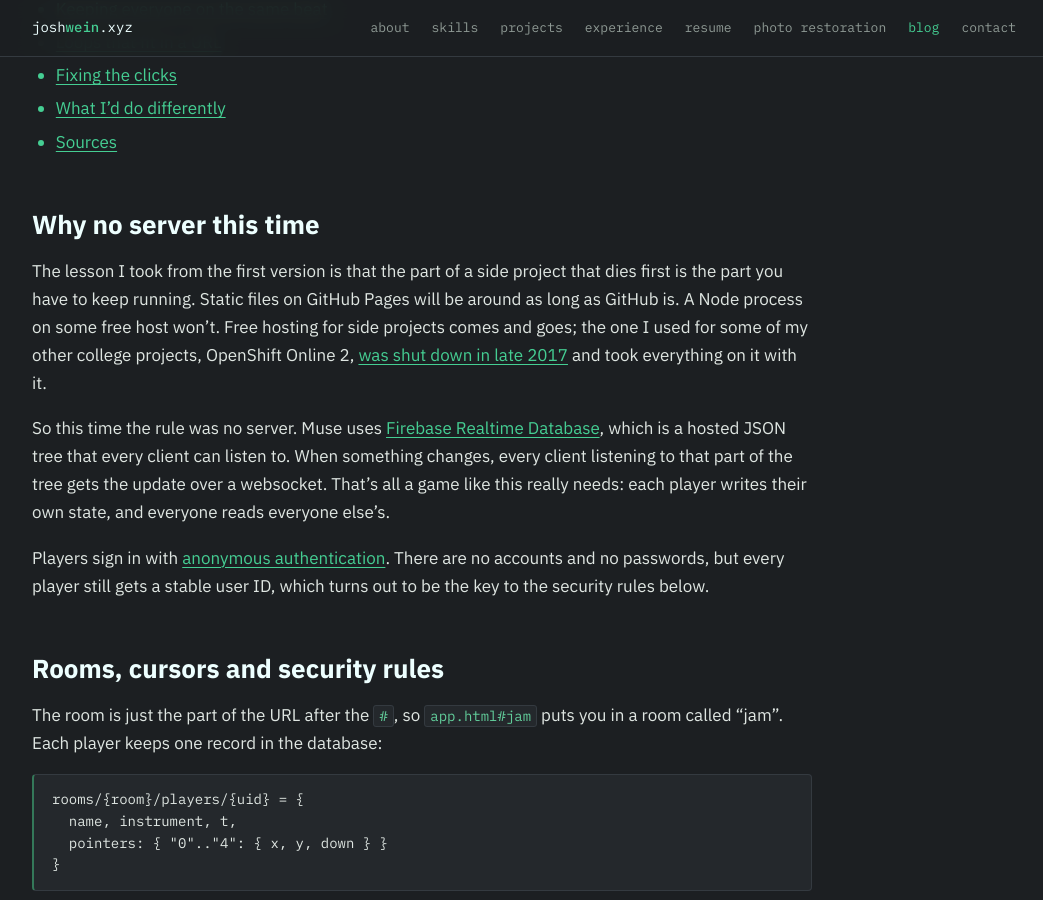
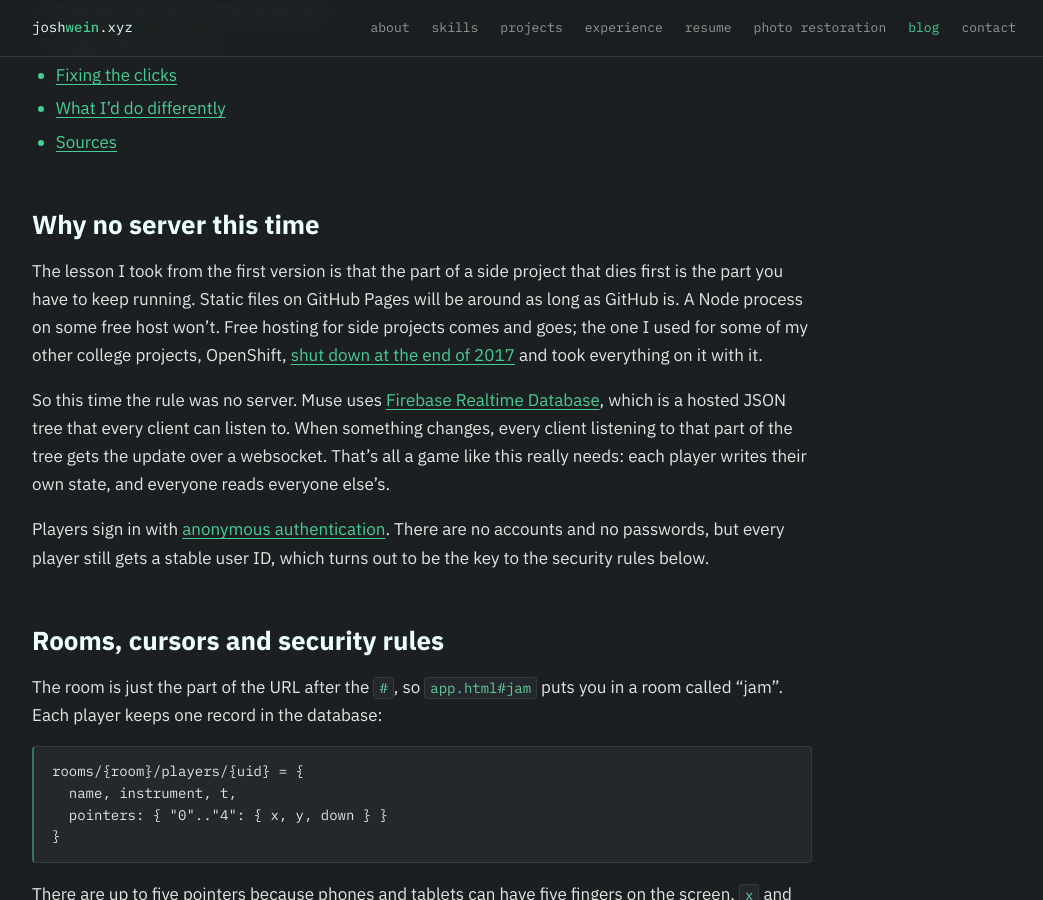
Before and after one commit to JoshWein/blog, a Jekyll site: the page built from _posts/2026-11-09-muse-multiplayer.md, in a window 1280 px wide and 900 px high, scrolled down 1100 px. Shown: the whole window, without its empty margins (116-1159 px from the left). Built offline with Jekyll 4.4.1, drawn with Linux system fonts in a browser that asks for light colours; comment, search, counter and statistics services are not loaded.

Commit message:
Muse post: link Plink's own page, use Josh's OpenShift wording
Co-Authored-By: Claude Opus 5.5 <noreply@anthropic.com>
Claude-Session: https://claude.ai/code/session_01HtAirnAPbjwmoVhGENbF7p

```diff
--- a/_posts/2026-11-09-muse-multiplayer.md
+++ b/_posts/2026-11-09-muse-multiplayer.md
@@ -8,7 +8,7 @@ description: 'Muse started as a college cloud computing project: a multiplayer i
 
 [Muse](https://www.joshwein.xyz/muse/app.html) is a little instrument that lives on my site. You click (or touch) the canvas and it plays a note: the height picks the note and how far left or right you are sets the volume. Hold the mouse down and the note repeats on the beat (every 8th note, or every quarter note for drums). Open the same room as someone else and you hear each other's notes and see each other's cursors.
 
-It started as a cloud computing class project in college. The idea came straight from [Plink](https://experiments.withgoogle.com/plink-multiplayer-music-experience), a multiplayer music Chrome Experiment that DinahMoe released in 2011 where you click and move your mouse to make music with up to three strangers. I always thought it was one of the coolest things on the web, so I made my own version. The original Muse was JavaScript, an HTML5 canvas, and a NodeJS server with [Socket.IO](https://socket.io/docs/v4/rooms/) to pass notes around and keep rooms separate. I made the sounds myself in Ableton Live.
+It started as a cloud computing class project in college. The idea came straight from [Plink](https://dinahmoelabs.com/plink), a multiplayer music Chrome Experiment that DinahMoe released in 2011 where you click and move your mouse to make music with up to three strangers. I always thought it was one of the coolest things on the web, so I made my own version. The original Muse was JavaScript, an HTML5 canvas, and a NodeJS server with [Socket.IO](https://socket.io/docs/v4/rooms/) to pass notes around and keep rooms separate. I made the sounds myself in Ableton Live.
 
 The server didn't survive. By the time Muse made it onto this site in 2017, the multiplayer code was commented out and it was a single-player toy. It stayed that way for almost ten years.
 
@@ -24,7 +24,7 @@ This month I finally brought it back. I'll be walking through how multiplayer wo
 
 ## Why no server this time
 
-The lesson I took from the first version is that the part of a side project that dies first is the part you have to keep running. Static files on GitHub Pages will be around as long as GitHub is. A Node process on some free host won't. Free hosting for side projects comes and goes; the one I used for some of my other college projects, OpenShift Online 2, [was shut down in late 2017](https://www.redhat.com/en/blog/migrate-to-v3-v2-eol) and took everything on it with it.
+The lesson I took from the first version is that the part of a side project that dies first is the part you have to keep running. Static files on GitHub Pages will be around as long as GitHub is. A Node process on some free host won't. Free hosting for side projects comes and goes; the one I used for some of my other college projects, OpenShift, [shut down at the end of 2017](https://www.redhat.com/en/blog/migrate-to-v3-v2-eol) and took everything on it with it.
 
 So this time the rule was no server. Muse uses [Firebase Realtime Database](https://firebase.google.com/docs/database), which is a hosted JSON tree that every client can listen to. When something changes, every client listening to that part of the tree gets the update over a websocket. That's all a game like this really needs: each player writes their own state, and everyone reads everyone else's.
 
```
Also changed, not shown: other parts of _posts/2026-11-09-muse-multiplayer.md (+1 -0 lines).
